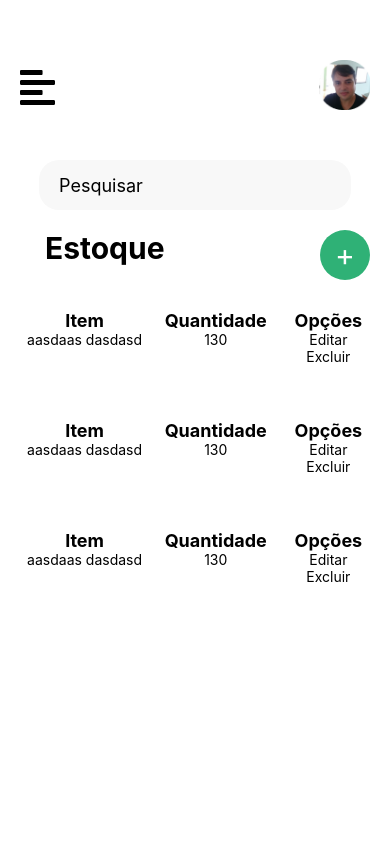
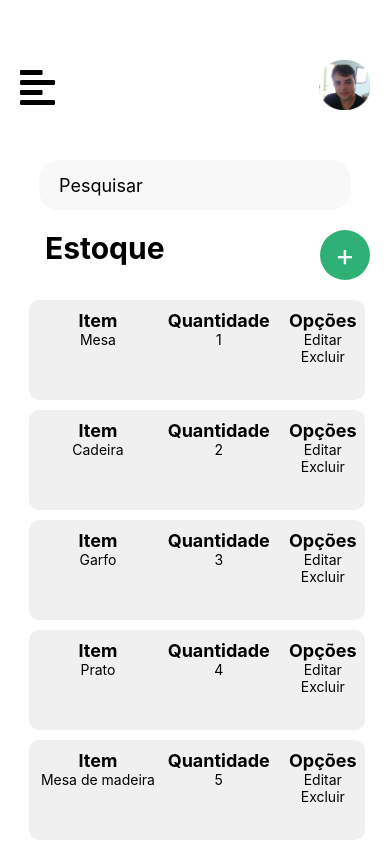
Before and after one commit to Projeto-Final-ADS/locacoes-app-front-end, a React Native app: screen / in a window 390 px wide. Shown: the top 844 px of the page. Built offline with nearby package versions, Linux system fonts and the light colour scheme.

Commit message:
InventoryPage e InventoryItem modificado para novas funcionalidades. LoginPage, ForgotPasswordPage e SignUpPage refatorados para maior responsividade

```diff
--- a/App.tsx
+++ b/App.tsx
@@ -7,12 +7,6 @@ import React from 'react';
 
 export default function App(): JSX.Element {
   return (
-    <ScrollView>
-      <KeyboardAvoidingView behavior="position" enabled>
-
-          <InventoryPage/>
-
-      </KeyboardAvoidingView>
-    </ScrollView>
+    <InventoryPage/>
   );
 }
--- a/package.json
+++ b/package.json
@@ -12,14 +12,15 @@
     "expo": "~46.0.9",
     "expo-status-bar": "~1.4.0",
     "react": "18.0.0",
+    "react-dom": "^18.0.0",
     "react-native": "0.69.5",
     "react-native-web": "~0.18.7"
   },
   "devDependencies": {
     "@babel/core": "^7.12.9",
-    "typescript": "^4.6.3",
     "@types/react": "~18.0.0",
-    "@types/react-native": "~0.69.1"
+    "@types/react-native": "~0.69.1",
+    "typescript": "^4.6.3"
   },
   "private": true
 }
--- a/src/components/pagesComponents/inventoryPage/InventoryItem.tsx
+++ b/src/components/pagesComponents/inventoryPage/InventoryItem.tsx
@@ -1,20 +1,40 @@
 import { View, Text, StyleSheet} from 'react-native';
 
-export function InventoryItem() {
+interface props {
+    itemName: string;
+    ItemAmount: number;
+}
+
+export function InventoryItem({...props}: props) {
     return (
         <View style={[styles.container, styles.elevation]}>
+            {/*Coluna 1*/}
             <View style={[styles.column, styles.columnItem]}>
                 <Text style={styles.title}>Item</Text>
-                <Text style={{textAlign: 'justify'}}>aasdaas dasdasd</Text>
+
+                <Text style={{textAlign: 'justify'}}>
+                    {props.itemName}
+                </Text>
+
             </View>
+
+            {/*Coluna 2*/}
             <View style={styles.column}>
                 <Text style={styles.title}>Quantidade</Text>
-                <Text>130</Text>
+
+                <Text>
+                    {props.ItemAmount}
+                </Text>
+
             </View>
+
+            {/*Coluna 3*/}
             <View style={styles.column}>
+
                 <Text style={styles.title}>Opções</Text>
                 <Text>Editar</Text>
                 <Text>Excluir</Text>
+
             </View>
         </View>
     );
@@ -25,7 +45,8 @@ const styles = StyleSheet.create({
         width: '95%',
         height: 100,
         marginBottom: 10,
-        backgroundColor: '#fff',
+        marginLeft: 2,
+        backgroundColor: '#f0f0f0',
         borderRadius: 10,
         flexDirection: 'row',
         justifyContent: 'space-between'
--- a/src/pages/InventoryPage.tsx
+++ b/src/pages/InventoryPage.tsx
@@ -1,31 +1,55 @@
 import React from "react";
 
 import {
-    View, StyleSheet, Text, Pressable
+    View, StyleSheet, Text, Pressable, FlatList
 } from 'react-native';
 
 import { CustomInputText } from "../components/customComponents/CustomInputText";
 import { InventoryItem } from "../components/pagesComponents/inventoryPage/InventoryItem";
 import { Navbar } from "../components/pagesComponents/Navbar";
 
+const data = [
+    {itemName: 'Mesa', amount: 23, key: 1},
+    {itemName: 'Cadeira', amount: 104, key: 2},
+    {itemName: 'Garfo', amount: 140, key: 3},
+    {itemName: 'Prato', amount: 63, key: 4},
+    {itemName: 'Mesa de madeira', amount: 8, key: 5},
+    {itemName: 'Sombrite', amount: 12, key: 6},
+    {itemName: 'Forro de mesa', amount: 80, key: 7},
+    {itemName: 'Panela de pressão', amount: 6, key: 8},
+    {itemName: 'Tacho', amount: 4, key: 10},
+    {itemName: 'Colher', amount: 44, key: 11},
+];
+
 export function InventoryPage() {
     return (
         <>
             <Navbar/>
+            {/*Input para pesquisa de item no estoque*/}
             <View style={styles.inputSearch}>
                 <CustomInputText placeholder="Pesquisar"/>
             </View>
             <View style={styles.inventoryBar}>
+                {/*Texto de estoque*/}
                 <Text style={styles.title}>Estoque</Text>
+
+                {/*Botão para adicionar estoque*/}
                 <Pressable style={styles.buttonAdd}>
                     <Text style={styles.textButtonAdd}>+</Text>
                 </Pressable>
             </View>
 
+            {/*Lista de estoque*/}
             <View style={styles.container}>
-                <InventoryItem/>
-                <InventoryItem/>
-                <InventoryItem/>
+                <FlatList
+                    style={{marginRight: -18, maxHeight: '85%'}}
+                    data={data}
+                    showsVerticalScrollIndicator ={false}
+                    renderItem={
+                        ({item}) => (
+                            <InventoryItem itemName={item.itemName} ItemAmount={item.key} />
+                        )}
+                />
             </View>
         </>
     );
--- a/src/pages/LoginPage.tsx
+++ b/src/pages/LoginPage.tsx
@@ -1,5 +1,5 @@
 import React from "react";
-import { View, Text, Image, StyleSheet } from "react-native";
+import { View, Text, Image, StyleSheet, KeyboardAvoidingView, ScrollView } from "react-native";
 
 import { CustomInputText } from "../components/customComponents/CustomInputText";
 import { CustomButton } from "../components/customComponents/CustomButton";
@@ -9,6 +9,8 @@ const imagePeopleLooking = require("../../resources/images/people-looking-phone.
 
 export function LoginPage() {
   return (
+    <ScrollView>
+      <KeyboardAvoidingView behavior="position" enabled>
         <View>
           {/** View Logo */}
           <View style={styles.logo}>
@@ -37,6 +39,8 @@ export function LoginPage() {
             <CustomTextPressable text="Esqueci minha senha." />
           </View>
         </View>
+      </KeyboardAvoidingView>
+    </ScrollView>
   );
 }
 
--- a/src/pages/SignUpPage.tsx
+++ b/src/pages/SignUpPage.tsx
@@ -6,6 +6,8 @@ import {
   View,
   Pressable,
   Image,
+  ScrollView,
+  KeyboardAvoidingView,
 } from "react-native";
 import { CustomButton } from "../components/customComponents/CustomButton";
 
@@ -16,6 +18,8 @@ const iconReturnButton = require("../../resources/icons/retornar-icon.png");
 
 export function SignUpPage() {
   return (
+    <ScrollView>
+      <KeyboardAvoidingView behavior="position" enabled>
         <View>
           {/** Button -> Return page */}
           <View>
@@ -38,6 +42,8 @@ export function SignUpPage() {
             <CustomTextPressable text=" Já possui uma conta? Entrar!" />
           </View>
         </View>
+      </KeyboardAvoidingView>
+    </ScrollView>
   );
 }
 
```
Also changed, not shown: src/pages/ForgotPasswordPage.tsx (+7 -1 lines), 1 other file (tests, documents, lock files or other folders). Lines whose indentation alone changed are shown as unchanged.
